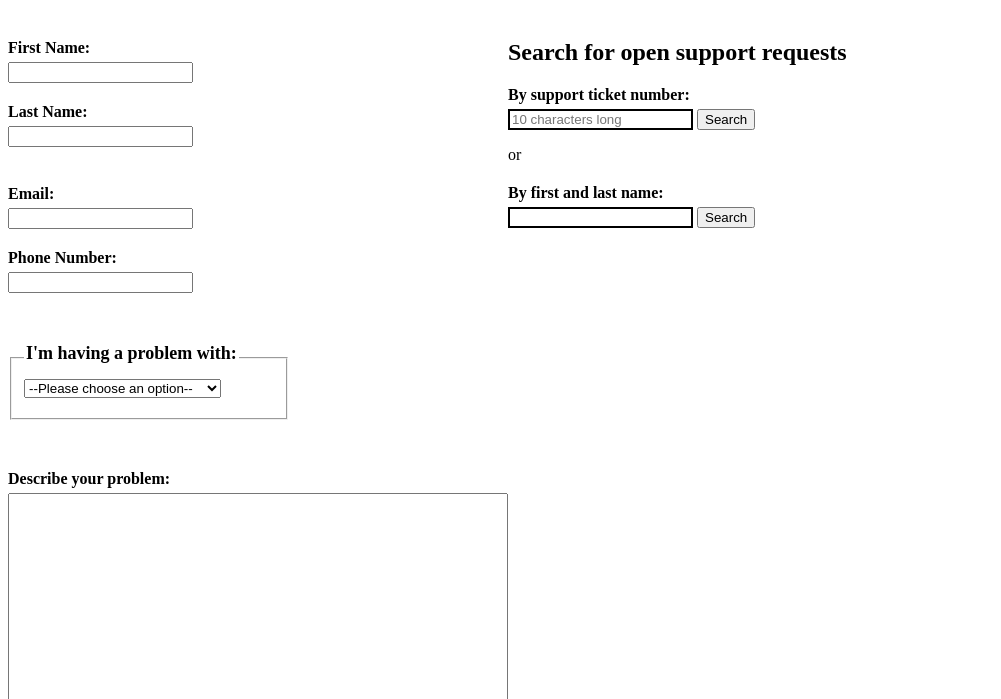
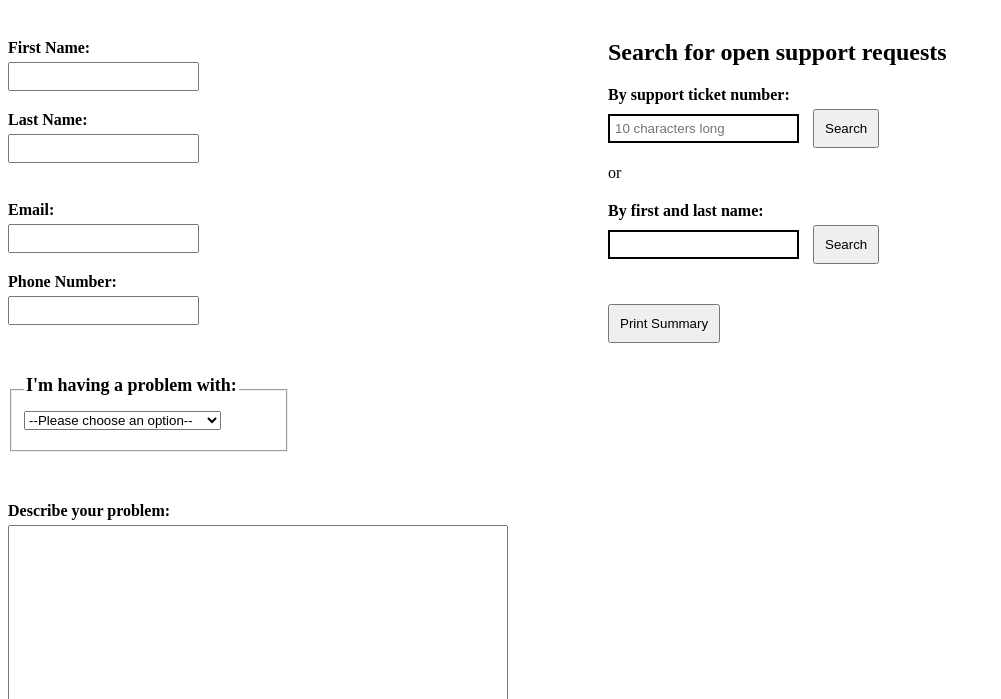
Before and after one commit to Whytebread/ITWEB300, a plain HTML site: page Module 1/Assignment 1/index.html in a window 1280 px wide. Shown: the part 101-800 px from the top of the page, without its empty margins (0-1001 px from the left). Drawn offline with Linux system fonts and the light colour scheme.

Commit message:
css updates

```diff
--- a/Module 1/Assignment 1/index.html
+++ b/Module 1/Assignment 1/index.html
@@ -112,12 +112,14 @@
 
             </form>
 
+            <div id="summaryContainer"></div>
+            <button onclick="printSummary" class="printSummaryButton">Print Summary</button>
+
         </div>
 
     </div>
 
-    <div id="summaryContainer"></div>
-    <button onclick="printSummary">Print Summary</button>
+
 
 
 
--- a/Module 1/Assignment 1/main.css
+++ b/Module 1/Assignment 1/main.css
@@ -12,6 +12,12 @@ label {
     margin-top: 20px;
     margin-bottom: 5px;
     font-weight: bold;
+}
+
+/* Inputs */
+
+input#firstName, input#lastName, input#email, input#phoneNumber, input#ticketSearch, input#nameSearch {
+    padding: 5px;
 }
 
 /* Form containers */
@@ -82,17 +88,26 @@ textarea {
 
 .searchContainer {
 max-width: 500px;
+margin-left: 100px;
 }
 
 /* Buttons */
 
-searchSubmitButton {
+.searchSubmitButton {
+    padding: 10px;
+    margin-left: 10px;
+}
+
+#formSubmitButton {
     padding: 10px;
 }
 
-formSubmitButton {
+.printSummaryButton {
     padding: 10px;
+    margin-top: 40px;
 }
+
+
 
 /* Input/Focus */
 
--- a/Module 1/Assignment 1/main.js
+++ b/Module 1/Assignment 1/main.js
@@ -31,7 +31,7 @@ function validateForm () {
 
     let isValid = true;
 
-    // checks if first name is empty and if only characters are submittted
+    // checks if first name is empty and if only characters are submitted
     if (firstName.value == "") {
         document.getElementById("firstNameError").innerText = "Please enter your first name";
         isValid = false;
@@ -40,7 +40,7 @@ function validateForm () {
         isValid = false;
     }
 
-    // checks if last name is empty and if only characters are submittted
+    // checks if last name is empty and if only characters are submitted
     if (lastName.value == "") {
         document.getElementById("lastNameError").innerText = "Please enter your last name";
         isValid = false;
@@ -145,7 +145,7 @@ function createSupportTicket (firstName, lastName, email, phoneNumber, issue, de
 //     });
 //     }
 
-// function that displays each property from within the array
+// function that displays each property from within the array and populates the data into a div
 function displayTicketSummary() {
     summaryContainer.innerHTML= "";
 
--- a/Module 1/Assignment 2/main.css
+++ b/Module 1/Assignment 2/main.css
@@ -12,6 +12,12 @@ label {
     margin-top: 20px;
     margin-bottom: 5px;
     font-weight: bold;
+}
+
+/* Inputs */
+
+input#firstName, input#lastName, input#email, input#phoneNumber, input#ticketSearch, input#nameSearch {
+    padding: 5px;
 }
 
 /* Form containers */
@@ -82,16 +88,23 @@ textarea {
 
 .searchContainer {
 max-width: 500px;
+margin-left: 100px;
 }
 
 /* Buttons */
 
-searchSubmitButton {
+.searchSubmitButton {
+    padding: 10px;
+    margin-left: 10px;
+}
+
+#formSubmitButton {
     padding: 10px;
 }
 
-formSubmitButton {
+.printSummaryButton {
     padding: 10px;
+    margin-top: 40px;
 }
 
 /* Input/Focus */
```
Also changed, not shown: Module 1/Assignment 2/index.html (+4 -2 lines), Module 1/Assignment 2/main.js (+24 -1 lines).
